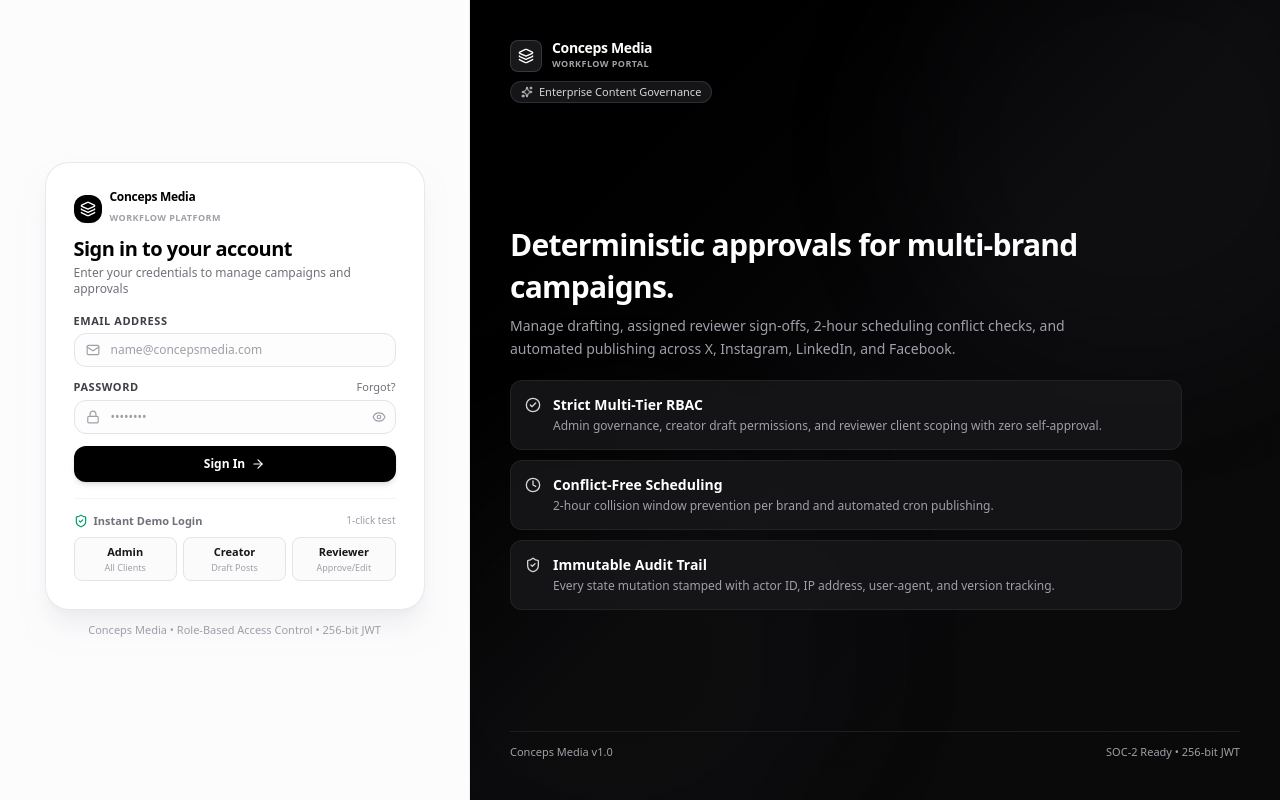
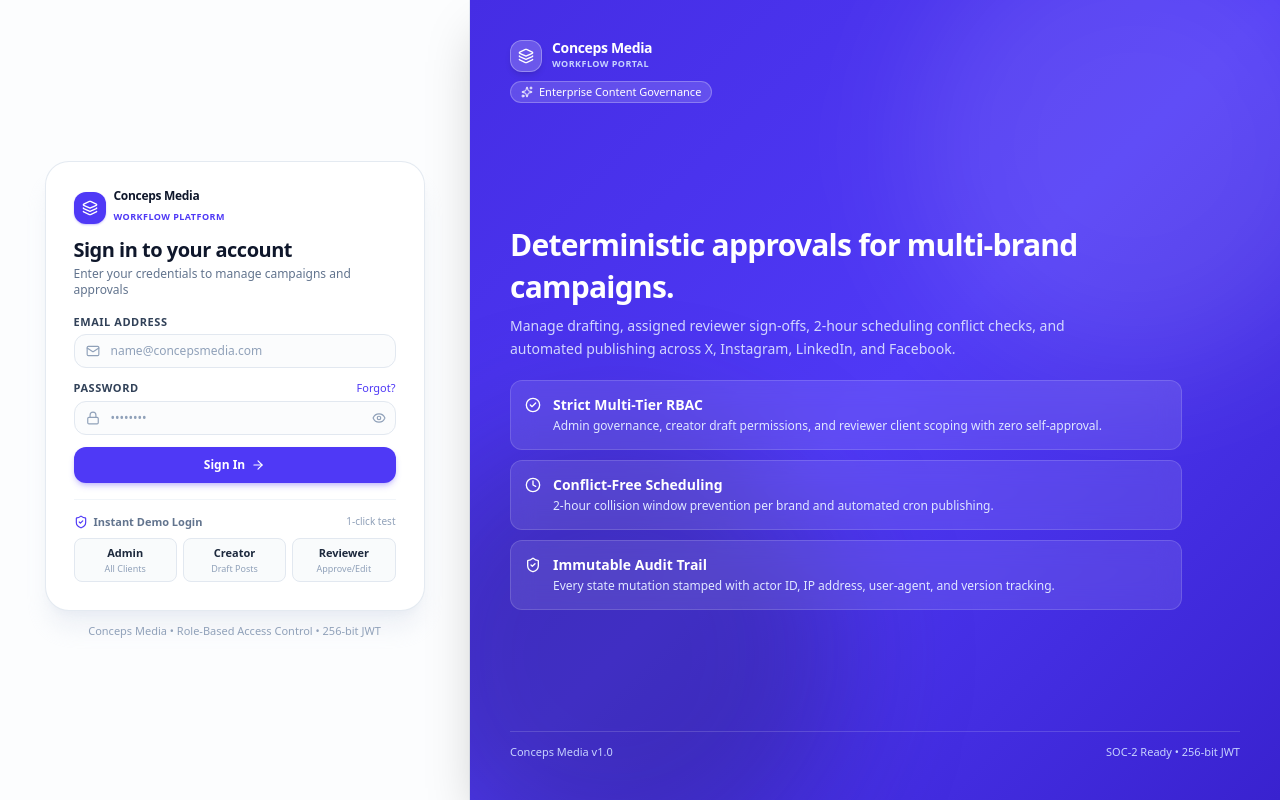
Before and after one commit to srinath-185/socialmedia-content-approval-system, a React (Vite) app in the folder fe/: page /login in a window 1280 px wide. Built offline with nearby package versions, Linux system fonts and the light colour scheme.

Commit message:
feat(ui): apply exact brand color #4f39f6 from image.png to login hero banner and controls

```diff
--- a/fe/src/pages/LoginPage.tsx
+++ b/fe/src/pages/LoginPage.tsx
@@ -62,56 +62,56 @@ export const LoginPage: React.FC = () => {
   };
 
   return (
-    <div className="h-screen max-h-screen w-full flex bg-zinc-50/70 antialiased font-sans overflow-hidden">
-      {/* Left Column: Compact Sign-In Form (Guaranteed Zero Scroll) */}
-      <div className="w-full lg:w-[440px] xl:w-[470px] shrink-0 h-full flex flex-col justify-center items-center p-6 sm:p-8 lg:p-10 overflow-hidden bg-white/60 border-r border-zinc-200/60">
+    <div className="h-screen max-h-screen w-full flex bg-slate-50/80 antialiased font-sans overflow-hidden">
+      {/* Left Column: Compact Sign-In Form (Zero Scroll) */}
+      <div className="w-full lg:w-[440px] xl:w-[470px] shrink-0 h-full flex flex-col justify-center items-center p-6 sm:p-8 lg:p-10 overflow-hidden bg-white/70 border-r border-slate-200/80">
         <div className="w-full max-w-[380px] my-auto">
           {/* Mobile Brand Header */}
           <div className="lg:hidden text-center mb-4">
-            <div className="w-10 h-10 rounded-2xl bg-black flex items-center justify-center text-white mx-auto shadow-md mb-1.5">
+            <div className="w-10 h-10 rounded-2xl bg-[#4f39f6] flex items-center justify-center text-white mx-auto shadow-md shadow-[#4f39f6]/30 mb-1.5">
               <Layers className="w-5 h-5" />
             </div>
-            <h1 className="text-base font-bold text-black tracking-tight">Conceps Media</h1>
-            <p className="text-xs text-zinc-500">Content Approval System</p>
+            <h1 className="text-base font-bold text-slate-900 tracking-tight">Conceps Media</h1>
+            <p className="text-xs text-slate-500">Content Approval System</p>
           </div>
 
           {/* Form Card */}
-          <div className="bg-white rounded-3xl shadow-xl shadow-zinc-200/50 border border-zinc-200/80 p-6 sm:p-7">
+          <div className="bg-white rounded-3xl shadow-xl shadow-slate-200/60 border border-slate-200/90 p-6 sm:p-7">
             <div className="mb-4">
-              <div className="hidden lg:flex items-center gap-2 mb-2">
-                <div className="w-7 h-7 rounded-xl bg-black flex items-center justify-center text-white shadow-xs">
+              <div className="hidden lg:flex items-center gap-2 mb-2.5">
+                <div className="w-8 h-8 rounded-xl bg-[#4f39f6] flex items-center justify-center text-white shadow-xs shadow-[#4f39f6]/30">
                   <Layers className="w-4 h-4 text-white" />
                 </div>
                 <div>
-                  <span className="text-xs font-bold tracking-tight text-black block leading-none">
+                  <span className="text-xs font-bold tracking-tight text-slate-900 block leading-none">
                     Conceps Media
                   </span>
-                  <span className="text-[9px] font-semibold text-zinc-400 tracking-wider uppercase">
+                  <span className="text-[9px] font-semibold text-[#4f39f6] tracking-wider uppercase">
                     Workflow Platform
                   </span>
                 </div>
               </div>
-              <h2 className="text-xl font-bold text-black tracking-tight">
+              <h2 className="text-xl font-bold text-slate-900 tracking-tight">
                 Sign in to your account
               </h2>
-              <p className="text-xs text-zinc-500 mt-0.5">
+              <p className="text-xs text-slate-500 mt-0.5">
                 Enter your credentials to manage campaigns and approvals
               </p>
             </div>
 
             <form onSubmit={handleSubmit} className="space-y-3">
               <div>
-                <label className="block text-[11px] font-semibold text-zinc-700 uppercase tracking-wider mb-1">
+                <label className="block text-[11px] font-semibold text-slate-700 uppercase tracking-wider mb-1">
                   Email Address
                 </label>
                 <div className="relative">
-                  <Mail className="w-3.5 h-3.5 text-zinc-400 absolute left-3 top-2.5" />
+                  <Mail className="w-3.5 h-3.5 text-slate-400 absolute left-3 top-2.5" />
                   <input
                     type="email"
                     value={email}
                     onChange={(e) => setEmail(e.target.value)}
                     placeholder="name@concepsmedia.com"
-                    className="w-full pl-9 pr-3 py-2 rounded-xl border border-zinc-200 text-xs text-zinc-900 placeholder-zinc-400 focus:outline-hidden focus:ring-2 focus:ring-black focus:border-black transition bg-zinc-50/40"
+                    className="w-full pl-9 pr-3 py-2 rounded-xl border border-slate-200 text-xs text-slate-900 placeholder-slate-400 focus:outline-hidden focus:ring-2 focus:ring-[#4f39f6] focus:border-[#4f39f6] transition bg-slate-50/50"
                     required
                   />
                 </div>
@@ -119,27 +119,27 @@ export const LoginPage: React.FC = () => {
 
               <div>
                 <div className="flex items-center justify-between mb-1">
-                  <label className="block text-[11px] font-semibold text-zinc-700 uppercase tracking-wider">
+                  <label className="block text-[11px] font-semibold text-slate-700 uppercase tracking-wider">
                     Password
                   </label>
-                  <span className="text-[11px] text-zinc-500 hover:text-black font-medium cursor-pointer transition">
+                  <span className="text-[11px] text-[#4f39f6] hover:text-[#422de0] font-medium cursor-pointer transition">
                     Forgot?
                   </span>
                 </div>
                 <div className="relative">
-                  <Lock className="w-3.5 h-3.5 text-zinc-400 absolute left-3 top-2.5" />
+                  <Lock className="w-3.5 h-3.5 text-slate-400 absolute left-3 top-2.5" />
                   <input
                     type={showPassword ? 'text' : 'password'}
                     value={password}
                     onChange={(e) => setPassword(e.target.value)}
                     placeholder="••••••••"
-                    className="w-full pl-9 pr-9 py-2 rounded-xl border border-zinc-200 text-xs text-zinc-900 placeholder-zinc-400 focus:outline-hidden focus:ring-2 focus:ring-black focus:border-black transition bg-zinc-50/40"
+                    className="w-full pl-9 pr-9 py-2 rounded-xl border border-slate-200 text-xs text-slate-900 placeholder-slate-400 focus:outline-hidden focus:ring-2 focus:ring-[#4f39f6] focus:border-[#4f39f6] transition bg-slate-50/50"
                     required
                   />
                   <button
                     type="button"
                     onClick={() => setShowPassword(!showPassword)}
-                    className="absolute right-2.5 top-2.5 text-zinc-400 hover:text-zinc-700 focus:outline-hidden cursor-pointer"
+                    className="absolute right-2.5 top-2.5 text-slate-400 hover:text-slate-700 focus:outline-hidden cursor-pointer"
                   >
                     {showPassword ? <EyeOff className="w-3.5 h-3.5" /> : <Eye className="w-3.5 h-3.5" />}
                   </button>
@@ -149,7 +149,7 @@ export const LoginPage: React.FC = () => {
               <button
                 type="submit"
                 disabled={isSubmitting}
-                className="w-full mt-2 py-2.5 px-4 rounded-xl bg-black hover:bg-zinc-800 text-white text-xs font-semibold flex items-center justify-center gap-1.5 shadow-md shadow-black/10 transition active:scale-[0.99] disabled:opacity-50 cursor-pointer"
+                className="w-full mt-2 py-2.5 px-4 rounded-xl bg-[#4f39f6] hover:bg-[#422de0] text-white text-xs font-semibold flex items-center justify-center gap-1.5 shadow-md shadow-[#4f39f6]/25 transition active:scale-[0.99] disabled:opacity-50 cursor-pointer"
               >
                 {isSubmitting ? (
                   'Signing in...'
@@ -163,75 +163,75 @@ export const LoginPage: React.FC = () => {
             </form>
 
             {/* Quick Demo Access Pills */}
-            <div className="mt-4 pt-3.5 border-t border-zinc-100">
-              <div className="flex items-center justify-between text-[11px] font-semibold text-zinc-500 mb-2">
+            <div className="mt-4 pt-3.5 border-t border-slate-100">
+              <div className="flex items-center justify-between text-[11px] font-semibold text-slate-500 mb-2">
                 <span className="flex items-center gap-1.5">
-                  <ShieldCheck className="w-3.5 h-3.5 text-emerald-600" />
+                  <ShieldCheck className="w-3.5 h-3.5 text-[#4f39f6]" />
                   Instant Demo Login
                 </span>
-                <span className="text-[10px] text-zinc-400 font-normal">1-click test</span>
+                <span className="text-[10px] text-slate-400 font-normal">1-click test</span>
               </div>
               <div className="grid grid-cols-3 gap-1.5">
                 <button
                   type="button"
                   onClick={() => handleQuickLogin('admin@concepsmedia.com', 'Admin@123')}
                   disabled={isSubmitting}
-                  className="py-1.5 px-2 rounded-lg border border-zinc-200 bg-zinc-50/80 hover:bg-zinc-100 hover:border-zinc-300 text-center transition cursor-pointer disabled:opacity-50 group"
+                  className="py-1.5 px-2 rounded-lg border border-slate-200 bg-slate-50/80 hover:bg-[#4f39f6]/10 hover:border-[#4f39f6]/40 text-center transition cursor-pointer disabled:opacity-50 group"
                 >
-                  <span className="block text-[11px] font-bold text-zinc-900 group-hover:text-black">Admin</span>
-                  <span className="block text-[9px] text-zinc-400 font-medium">All Clients</span>
+                  <span className="block text-[11px] font-bold text-slate-800 group-hover:text-[#4f39f6]">Admin</span>
+                  <span className="block text-[9px] text-slate-400 font-medium">All Clients</span>
                 </button>
                 <button
                   type="button"
                   onClick={() => handleQuickLogin('creator1@concepsmedia.com', 'Creator@123')}
                   disabled={isSubmitting}
-                  className="py-1.5 px-2 rounded-lg border border-zinc-200 bg-zinc-50/80 hover:bg-zinc-100 hover:border-zinc-300 text-center transition cursor-pointer disabled:opacity-50 group"
+                  className="py-1.5 px-2 rounded-lg border border-slate-200 bg-slate-50/80 hover:bg-[#4f39f6]/10 hover:border-[#4f39f6]/40 text-center transition cursor-pointer disabled:opacity-50 group"
                 >
-                  <span className="block text-[11px] font-bold text-zinc-900 group-hover:text-black">Creator</span>
-                  <span className="block text-[9px] text-zinc-400 font-medium">Draft Posts</span>
+                  <span className="block text-[11px] font-bold text-slate-800 group-hover:text-[#4f39f6]">Creator</span>
+                  <span className="block text-[9px] text-slate-400 font-medium">Draft Posts</span>
                 </button>
                 <button
                   type="button"
                   onClick={() => handleQuickLogin('reviewer1@concepsmedia.com', 'Reviewer@123')}
                   disabled={isSubmitting}
-                  className="py-1.5 px-2 rounded-lg border border-zinc-200 bg-zinc-50/80 hover:bg-zinc-100 hover:border-zinc-300 text-center transition cursor-pointer disabled:opacity-50 group"
+                  className="py-1.5 px-2 rounded-lg border border-slate-200 bg-slate-50/80 hover:bg-[#4f39f6]/10 hover:border-[#4f39f6]/40 text-center transition cursor-pointer disabled:opacity-50 group"
                 >
-                  <span className="block text-[11px] font-bold text-zinc-900 group-hover:text-black">Reviewer</span>
-                  <span className="block text-[9px] text-zinc-400 font-medium">Approve/Edit</span>
+                  <span className="block text-[11px] font-bold text-slate-800 group-hover:text-[#4f39f6]">Reviewer</span>
+                  <span className="block text-[9px] text-slate-400 font-medium">Approve/Edit</span>
                 </button>
               </div>
             </div>
           </div>
 
-          <p className="text-center text-[11px] text-zinc-400 mt-3">
+          <p className="text-center text-[11px] text-slate-400 mt-3">
             Conceps Media • Role-Based Access Control • 256-bit JWT
           </p>
         </div>
       </div>
 
-      {/* Right Column: Wide Enterprise Hero Banner (Proportional Font Size & Guaranteed 100% Fit) */}
-      <div className="hidden lg:flex flex-1 bg-gradient-to-br from-black via-zinc-950 to-neutral-950 text-white relative flex-col justify-between p-8 xl:p-10 2xl:p-12 overflow-hidden h-full">
-        {/* Subtle Ambient Glows */}
-        <div className="absolute top-0 right-0 -mr-20 -mt-20 w-[450px] h-[450px] bg-zinc-700/10 rounded-full blur-3xl pointer-events-none" />
-        <div className="absolute bottom-0 left-0 -ml-20 -mb-20 w-[450px] h-[450px] bg-zinc-800/10 rounded-full blur-3xl pointer-events-none" />
+      {/* Right Column: Branded Hero Banner using exact #4f39f6 color from image.png */}
+      <div className="hidden lg:flex flex-1 bg-gradient-to-br from-[#452de4] via-[#4f39f6] to-[#3922cf] text-white relative flex-col justify-between p-8 xl:p-10 2xl:p-12 overflow-hidden h-full shadow-2xl">
+        {/* Subtle Ambient Light Reflections */}
+        <div className="absolute top-0 right-0 -mr-20 -mt-20 w-[450px] h-[450px] bg-white/10 rounded-full blur-3xl pointer-events-none" />
+        <div className="absolute bottom-0 left-0 -ml-20 -mb-20 w-[450px] h-[450px] bg-indigo-950/30 rounded-full blur-3xl pointer-events-none" />
 
         {/* Brand Header */}
         <div className="relative z-10 shrink-0">
           <div className="flex items-center gap-2.5 mb-2">
-            <div className="w-8 h-8 rounded-lg bg-zinc-900 border border-zinc-700/80 flex items-center justify-center text-white shadow-md">
+            <div className="w-8 h-8 rounded-xl bg-white/20 border border-white/30 flex items-center justify-center text-white shadow-md backdrop-blur-xs">
               <Layers className="w-4 h-4 text-white" />
             </div>
             <div>
               <span className="text-sm font-bold tracking-tight text-white block leading-none">
                 Conceps Media
               </span>
-              <span className="block text-[9px] uppercase font-semibold tracking-wider text-zinc-400 mt-0.5">
+              <span className="block text-[9px] uppercase font-semibold tracking-wider text-indigo-200 mt-0.5">
                 Workflow Portal
               </span>
             </div>
           </div>
-          <div className="inline-flex items-center gap-1.5 px-2.5 py-0.5 rounded-full bg-zinc-900/90 border border-zinc-700/60 text-[11px] font-medium text-zinc-300">
-            <Sparkles className="w-3 h-3 text-zinc-300" />
+          <div className="inline-flex items-center gap-1.5 px-2.5 py-0.5 rounded-full bg-white/15 border border-white/25 text-[11px] font-medium text-white backdrop-blur-xs">
+            <Sparkles className="w-3 h-3 text-white" />
             <span>Enterprise Content Governance</span>
           </div>
         </div>
@@ -242,38 +242,38 @@ export const LoginPage: React.FC = () => {
             <h1 className="text-2xl xl:text-3xl font-bold tracking-tight text-white leading-snug">
               Deterministic approvals for multi-brand campaigns.
             </h1>
-            <p className="text-xs xl:text-sm text-zinc-400 leading-relaxed font-normal max-w-xl">
+            <p className="text-xs xl:text-sm text-indigo-100/90 leading-relaxed font-normal max-w-xl">
               Manage drafting, assigned reviewer sign-offs, 2-hour scheduling conflict checks, and automated publishing across X, Instagram, LinkedIn, and Facebook.
             </p>
           </div>
 
-          {/* Key Feature Pillars (Proportional & Complete) */}
+          {/* Key Feature Pillars (Expansive Cards with Glass Styling) */}
           <div className="space-y-2.5 pt-1 w-full">
-            <div className="flex items-start gap-3 p-3 xl:p-3.5 rounded-xl bg-zinc-900/80 border border-zinc-800/80 backdrop-blur-xs transition hover:border-zinc-700">
-              <CheckCircle2 className="w-4 h-4 text-zinc-300 shrink-0 mt-0.5" />
+            <div className="flex items-start gap-3 p-3 xl:p-3.5 rounded-xl bg-white/10 border border-white/15 backdrop-blur-md transition hover:bg-white/15">
+              <CheckCircle2 className="w-4 h-4 text-white shrink-0 mt-0.5" />
               <div>
                 <h2 className="text-xs xl:text-sm font-semibold text-white">Strict Multi-Tier RBAC</h2>
-                <p className="text-[11px] xl:text-xs text-zinc-400 leading-normal mt-0.5">
+                <p className="text-[11px] xl:text-xs text-indigo-100 leading-normal mt-0.5">
                   Admin governance, creator draft permissions, and reviewer client scoping with zero self-approval.
                 </p>
               </div>
             </div>
 
-            <div className="flex items-start gap-3 p-3 xl:p-3.5 rounded-xl bg-zinc-900/80 border border-zinc-800/80 backdrop-blur-xs transition hover:border-zinc-700">
-              <Clock className="w-4 h-4 text-zinc-300 shrink-0 mt-0.5" />
+            <div className="flex items-start gap-3 p-3 xl:p-3.5 rounded-xl bg-white/10 border border-white/15 backdrop-blur-md transition hover:bg-white/15">
+              <Clock className="w-4 h-4 text-white shrink-0 mt-0.5" />
               <div>
                 <h2 className="text-xs xl:text-sm font-semibold text-white">Conflict-Free Scheduling</h2>
-                <p className="text-[11px] xl:text-xs text-zinc-400 leading-normal mt-0.5">
+                <p className="text-[11px] xl:text-xs text-indigo-100 leading-normal mt-0.5">
                   2-hour collision window prevention per brand and automated cron publishing.
                 </p>
               </div>
             </div>
 
-            <div className="flex items-start gap-3 p-3 xl:p-3.5 rounded-xl bg-zinc-900/80 border border-zinc-800/80 backdrop-blur-xs transition hover:border-zinc-700">
-              <ShieldCheck className="w-4 h-4 text-zinc-300 shrink-0 mt-0.5" />
+            <div className="flex items-start gap-3 p-3 xl:p-3.5 rounded-xl bg-white/10 border border-white/15 backdrop-blur-md transition hover:bg-white/15">
+              <ShieldCheck className="w-4 h-4 text-white shrink-0 mt-0.5" />
               <div>
                 <h2 className="text-xs xl:text-sm font-semibold text-white">Immutable Audit Trail</h2>
-                <p className="text-[11px] xl:text-xs text-zinc-400 leading-normal mt-0.5">
+                <p className="text-[11px] xl:text-xs text-indigo-100 leading-normal mt-0.5">
                   Every state mutation stamped with actor ID, IP address, user-agent, and version tracking.
                 </p>
               </div>
@@ -282,7 +282,7 @@ export const LoginPage: React.FC = () => {
         </div>
 
         {/* Footer Meta */}
-        <div className="relative z-10 pt-3 border-t border-zinc-800/70 flex items-center justify-between text-[11px] text-zinc-400 shrink-0">
+        <div className="relative z-10 pt-3 border-t border-white/15 flex items-center justify-between text-[11px] text-indigo-200 shrink-0">
           <span>Conceps Media v1.0</span>
           <span>SOC-2 Ready • 256-bit JWT</span>
         </div>
```
